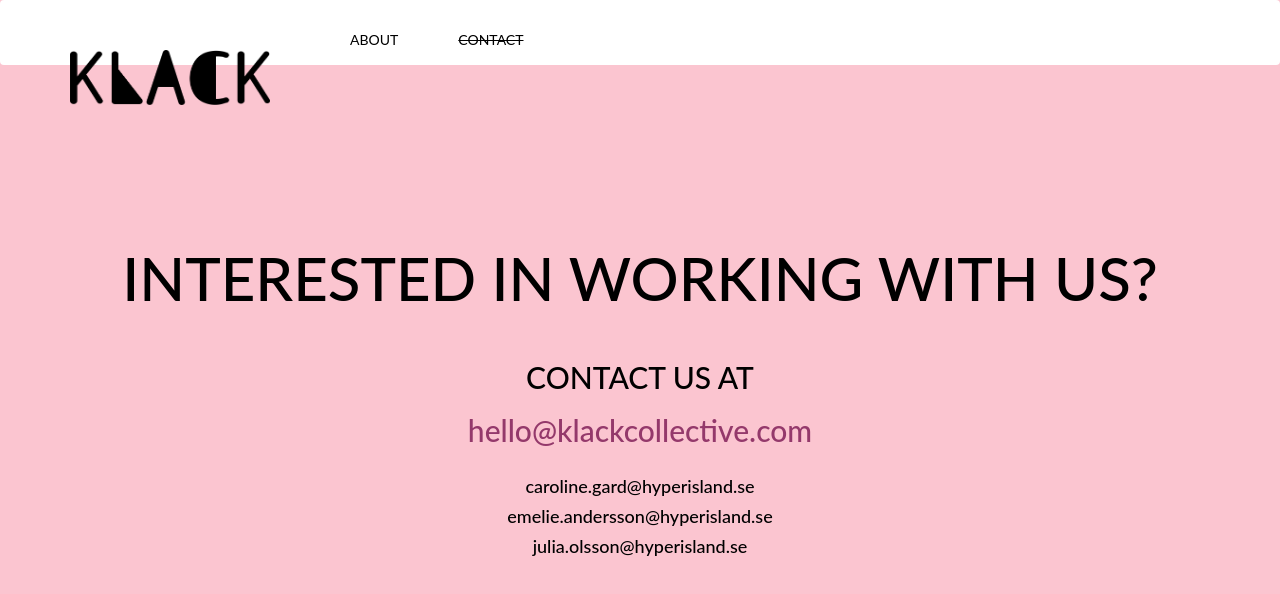
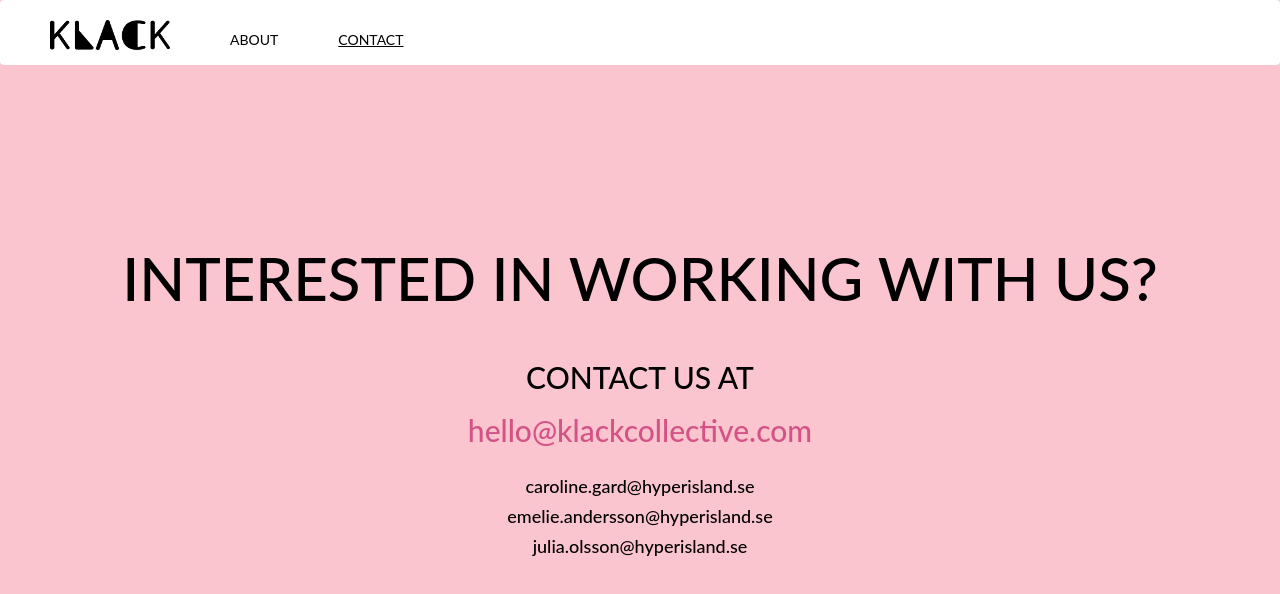
Before and after one commit to klackcollective/klackcollective.github.io, a plain HTML site: page contact.html in a window 1280 px wide. Drawn offline with Linux system fonts and the light colour scheme.

Commit message:
modified logo

```diff
--- a/contact.html
+++ b/contact.html
@@ -24,7 +24,7 @@
 			    <div class="collapse navbar-collapse" id="bs-example-navbar-collapse-1">
 			      <ul class="nav navbar-nav">
 			        <!-- <li><a href="portfolio.html">PORTFOLIO</a></li>	 -->
-			        <li><a class="navbar-brand" href="index.html"><img id="logo" src="./logo/logoblack.png" alt="logo" style="width:200px;height:55px;"></a></li>
+			        <li><a class="navbar-brand" href="index.html"><img id="logo" src="./logo/logoblack.png" alt="logo" style="width:120px;height:30px;"></a></li>
 			        <li><a href="about.html">ABOUT</a></li>
 			        <li class="activated"><a href="contact.html">CONTACT <span class="sr-only">(current)</span></a></li>
 			      </ul>
--- a/styles.css
+++ b/styles.css
@@ -60,8 +60,8 @@
 }
 
 .activated {
-	text-decoration: line-through;
-	/*text-decoration: underline;*/
+	/*text-decoration: line-through;*/
+	text-decoration: underline;
 	color: #000;
 }
 
@@ -104,7 +104,7 @@
 }
 
 #logo {
-	margin: 2rem;
+	margin-top: -1rem;
 	text-align: left;
 	position: relative;
 }
@@ -152,7 +152,8 @@
 }
 
 #txt-hello {
-	color: #94396b;
+	/*color: #94396b;*/
+	color: #d45387;
 }
 
 .img-phone {
```
Also changed, not shown: about.html (+1 -1 lines), index.html (+1 -1 lines).
